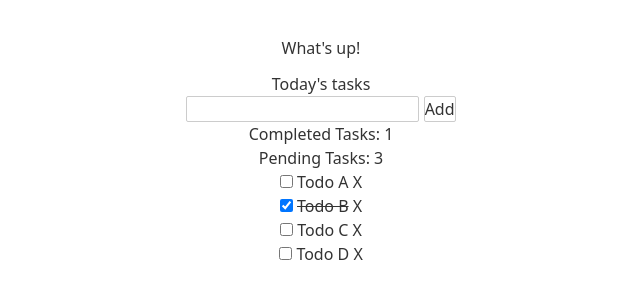
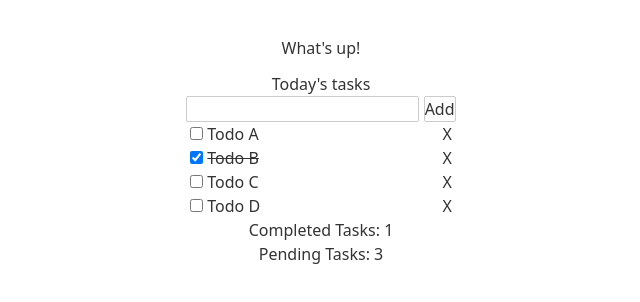
Before and after one commit to ejirocodes/Svelte-Tailwind-Todo, a Svelte app: page / in a window 1280 px wide. Shown: the top 302 px of the page, without its empty margins (319-959 px from the left). Built offline with nearby package versions, Linux system fonts and the light colour scheme.

Commit message:
update todo

```diff
--- a/src/Todo.svelte
+++ b/src/Todo.svelte
@@ -1,27 +1,26 @@
 <script>
+  import { onMount } from 'svelte';
+
   let todos = [
     {
       title: 'Todo A',
-      project: 'Project A',
       done: false,
     },
     {
       title: 'Todo B',
-      project: 'Project B',
       done: true,
     },
     {
       title: 'Todo C',
-      project: 'Project C',
       done: false,
     },
     {
       title: 'Todo D',
-      project: 'Project D',
       done: false,
     },
   ];
   let todoItem = '';
+
   const addTodo = () => {
     // Using push to trigger update
     // todos.push({
@@ -57,7 +56,11 @@
   const toggleComplete = (todo) => {
     const todoIndex = todos.indexOf(todo);
     todos[todoIndex].done = !todos[todoIndex].done;
-    console.log(todos);
+  };
+
+  const updateTodo = (todo) => {
+    console.log({ todo });
+    console.log({ todos });
   };
 </script>
 
@@ -66,6 +69,27 @@
   <p>Today's tasks</p>
   <input type="text" bind:value={todoItem} />
   <button on:click={addTodo}>Add</button>
+
+  <ul>
+    {#each todos as todo}
+      <li class="todo-item-wrapper">
+        <input
+          type="checkbox"
+          bind:checked={todo.done}
+          on:click={toggleComplete(todo)}
+        />
+        <input
+          class:completed={todo.done}
+          class="border-0"
+          bind:value={todo.title}
+          on:change={updateTodo(todo)}
+        />
+        <span on:click={deleteTodo(todo)}>X</span>
+      </li>
+    {:else}
+      <p>No item in to-do!</p>
+    {/each}
+  </ul>
   <p>
     Completed Tasks: {todos.filter((todo) => {
       return todo.done;
@@ -76,21 +100,6 @@
       return todo.done === false;
     }).length}
   </p>
-  <ul>
-    {#each todos as todo}
-      <li class="todo-item" on:click={toggleComplete(todo)}>
-        <input
-          type="checkbox"
-          class="form-checkbox text-indigo-600"
-          bind:checked={todo.done}
-        />
-        <span class:completed={todo.done}>{todo.title} </span>
-        <span on:click={deleteTodo(todo)}>X</span>
-      </li>
-    {:else}
-      <p>No item in to-do!</p>
-    {/each}
-  </ul>
 </main>
 
 <style>
@@ -108,19 +117,6 @@
   .completed {
     text-decoration: line-through;
   }
-  @keyframes strike {
-    from {
-      text-decoration-color: transparent;
-    }
-    to {
-      text-decoration-color: auto;
-    }
-  }
   .todo-item {
-    /* transition: all cubic-bezier(0.175, 0.885, 0.32, 1.275) 0.2s; */
-  }
-  .todo-item:hover {
-    text-decoration: line-through;
-    animation: strike 0.2s linear;
   }
 </style>
```
